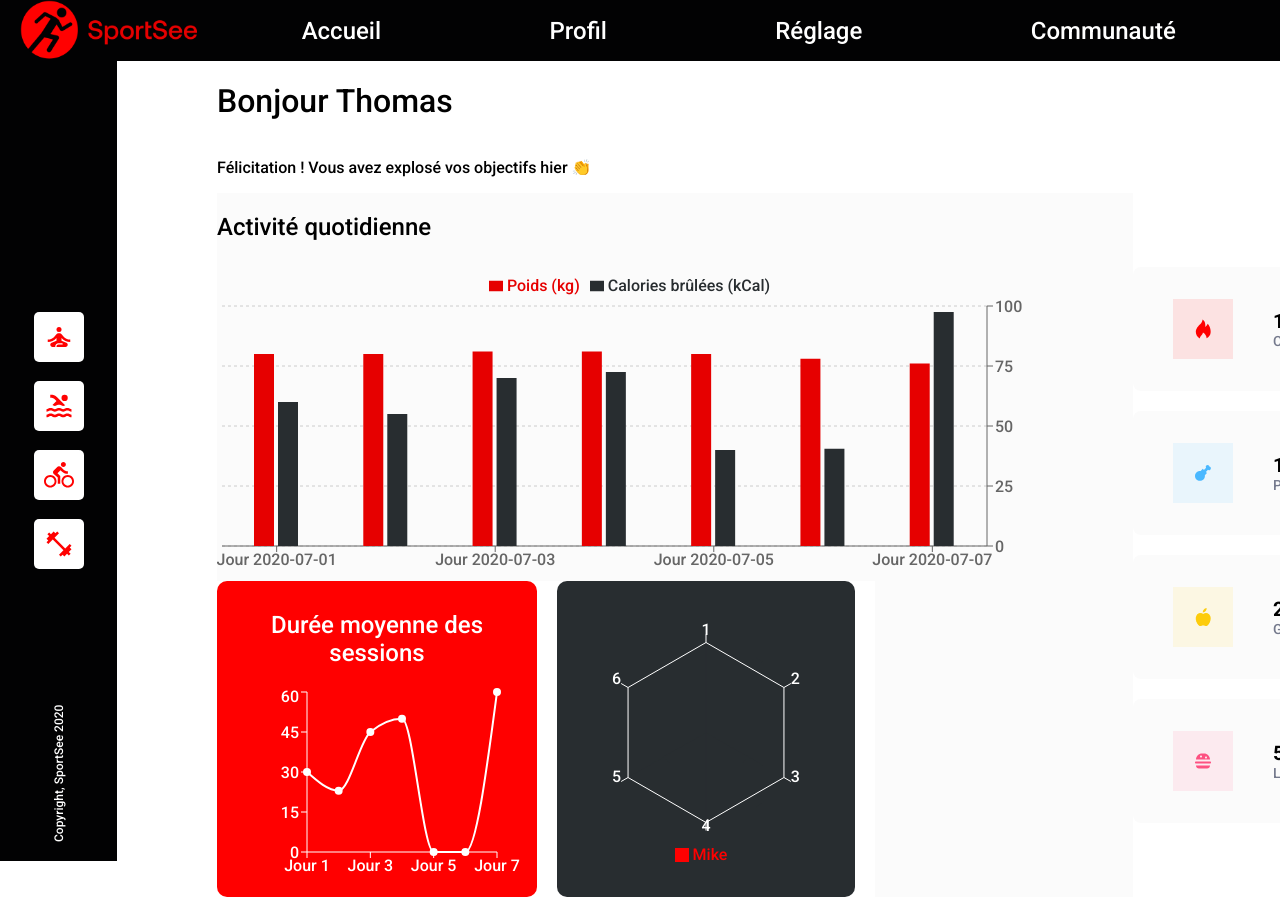
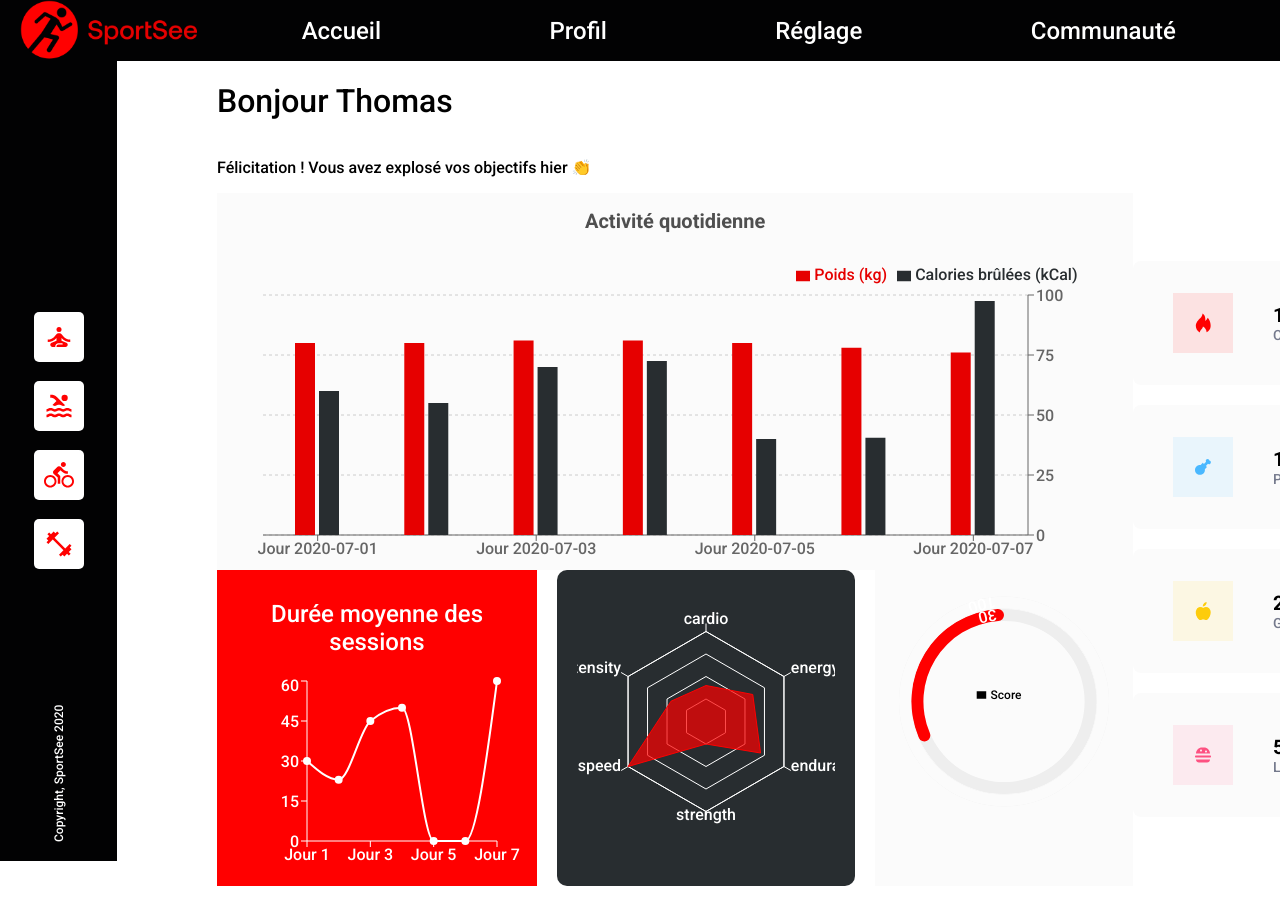
Before and after one commit to AugustinDmrt/SportSee, a React (Vite) app: page / in a window 1280 px wide. Shown: the top 897 px of the page. Built offline with nearby package versions, Linux system fonts and the light colour scheme.

Commit message:
Mise a jour du radialbarChart et du barchart

```diff
--- a/src/components/DailyActivities/DailyActivities.sass
+++ b/src/components/DailyActivities/DailyActivities.sass
@@ -1,2 +1,26 @@
 .daily-chart-container
   background-color: #FBFBFB
+  display: flex
+  align-items: center
+  flex-direction: column
+
+.daily-chart-title
+  font-size: 20px
+  font-weight: 700
+  color: #4F4F4F
+  margin-left: 20px
+  width: 200px
+  display: flex
+  align-items: left
+
+
+.custom-tooltip
+  background-color: #E60000
+  font-size:10px
+  color: white
+  height:80px
+  padding:10px
+  display: flex
+  flex-direction: column
+  justify-content: space-around
+  align-items: center
--- a/src/components/DailyActivities/DailyActivities.tsx
+++ b/src/components/DailyActivities/DailyActivities.tsx
@@ -19,6 +19,21 @@ const DailyActivities = () => {
       uv: session.calories,
     })
   );
+  const CustomTooltip = (data: any) => {
+    try {
+      let kg = data.payload[0]["value"];
+      let kCal = data.payload[1]["value"];
+
+      return (
+        <div className="custom-tooltip">
+          <p className="label">{`${kg}kg`}</p>
+          <p className="label">{`${kCal}Kcal`}</p>
+        </div>
+      );
+    } catch {
+      return null;
+    }
+  };
 
   return (
     <div className="daily-chart-container">
@@ -28,11 +43,15 @@ const DailyActivities = () => {
         <XAxis dataKey="name" />
         <YAxis yAxisId="right" dataKey="pv" orientation="right" />
         <YAxis yAxisId="left" dataKey="uv" orientation="left" hide={true} />
-        <Tooltip />
+        <Tooltip
+          offset={40}
+          wrapperStyle={{ outline: "none", fontWeight: 600 }}
+          content={<CustomTooltip />}
+        />
         <Legend
-          align="center"
+          align="right"
           verticalAlign="top"
-          wrapperStyle={{ lineHeight: "40px" }}
+          wrapperStyle={{ lineHeight: "40px", marginBottom: "20px" }}
         />
         <Bar
           yAxisId="right"
--- a/src/components/DurationChart/DurationChart.sass
+++ b/src/components/DurationChart/DurationChart.sass
@@ -1,5 +1,5 @@
 .duration-chart-container
   background-color:#FF0000
   padding: 10px
-  border-radius: 10px
+  border-radius: 10cd px
   position: relative
--- a/src/components/IntensityChart/IntensityChart.tsx
+++ b/src/components/IntensityChart/IntensityChart.tsx
@@ -1,23 +1,23 @@
 import {
-  Legend,
   PolarAngleAxis,
   PolarGrid,
   PolarRadiusAxis,
   Radar,
   RadarChart,
+  Tooltip,
 } from "recharts";
-import DataIntensity from "../../assets/data/data.tsx";
+import data from "../../assets/data/data.tsx";
 import "./IntensityChart.sass";
 
 const IntensityChart = () => {
-  const firstUserData = DataIntensity[3][0];
+  const USER_PERFORMANCE = data[3];
+  const firstUserData = USER_PERFORMANCE.find((user) => user.userId === 12);
 
-  const dataPerformance = firstUserData.data.map(
-    (item: { kind: string | number; value: any }) => ({
-      subject: item.kind,
-      value: item.value,
-    })
-  );
+  const dataPerformance = firstUserData.data.map((item) => ({
+    subject: firstUserData.kind[item.kind],
+    value: item.value,
+  }));
+
   return (
     <div
       style={{ background: "#282D30", padding: "20px", borderRadius: "10px" }}
@@ -28,8 +28,9 @@ const IntensityChart = () => {
         height={263}
         data={dataPerformance}
       >
-        <PolarGrid gridType="circle" stroke="#282D30" />
-        <PolarAngleAxis dataKey="subject" stroke="#ffffff" />
+        <PolarGrid gridType="polygon" radialLines={false} stroke="#ffffff" />
+        <PolarAngleAxis dataKey="subject" stroke="#ffffff" />{" "}
+        {/* Rétablissez la couleur de trait à "#ffffff" */}
         <PolarRadiusAxis
           angle={30}
           domain={[0, 150]}
@@ -39,14 +40,15 @@ const IntensityChart = () => {
         />
         <Radar
           name="Mike"
-          dataKey="A"
+          dataKey="value"
           stroke="#FF0101"
           fill="#FF0101"
           fillOpacity={0.7}
         />
-        <Legend wrapperStyle={{ bottom: 0 }} iconType="square" />
+        <Tooltip />
       </RadarChart>
     </div>
   );
 };
+
 export default IntensityChart;
--- a/src/components/ScoreChart/ScoreChart.sass
+++ b/src/components/ScoreChart/ScoreChart.sass
@@ -1,2 +1,13 @@
 .score-chart-container
   background-color: #FBFBFB
+
+.score-text
+  font-size: 24px
+  fill: #ff0000
+  font-weight: bold
+  background-color: red
+
+
+.goal-text
+  font-size: 16px
+  fill: #ffffff
--- a/src/components/ScoreChart/ScoreChart.tsx
+++ b/src/components/ScoreChart/ScoreChart.tsx
@@ -1,9 +1,21 @@
-import { Legend, RadialBar, RadialBarChart, Tooltip } from "recharts";
+import { Legend, RadialBar, RadialBarChart } from "recharts";
 import DataScore from "../../assets/data/data.tsx";
 import "./ScoreChart.sass";
 
 const ScoreChart = () => {
   const data = DataScore[0][1];
+  const modifiedData = [
+    {
+      name: "Score",
+      uv: data.score * 100,
+    },
+    {
+      name: "Score",
+      uv: 100,
+      fill: "#FBFBFB",
+    },
+  ];
+
   return (
     <div className="score-chart-container">
       <RadialBarChart
@@ -12,11 +24,11 @@ const ScoreChart = () => {
         cx="50%"
         cy="50%"
         innerRadius="70%"
-        outerRadius="80%"
-        barSize={10}
-        data={data.score}
-        startAngle={360}
-        endAngle={0}
+        outerRadius="90%"
+        barSize={12}
+        data={modifiedData}
+        startAngle={90}
+        endAngle={480}
       >
         <RadialBar
           minAngle={15}
@@ -38,9 +50,9 @@ const ScoreChart = () => {
             fontSize: "12px",
           }}
         />
-        <Tooltip />
       </RadialBarChart>
     </div>
   );
 };
+
 export default ScoreChart;
```
